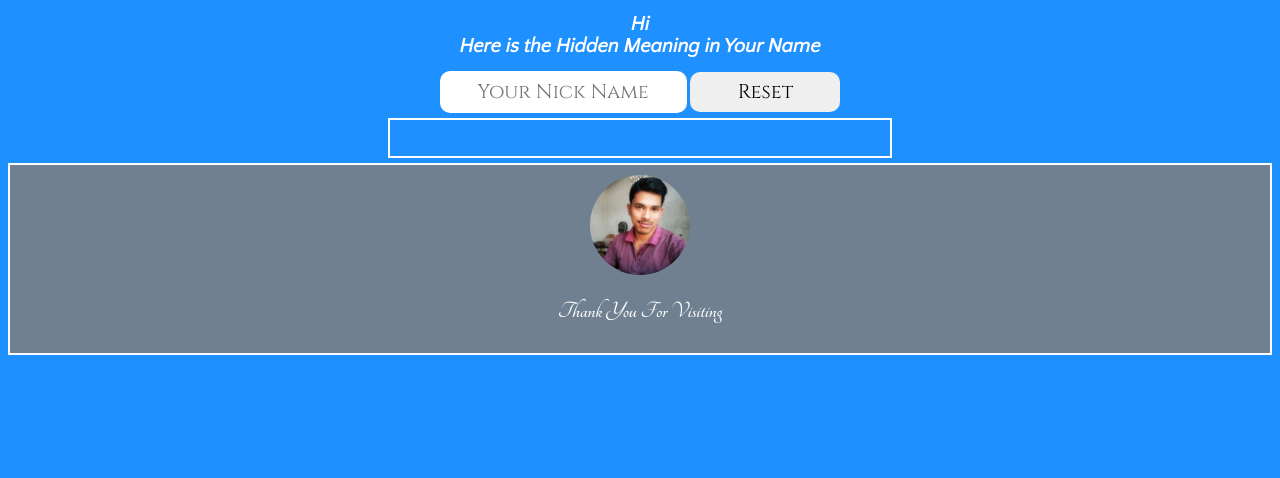
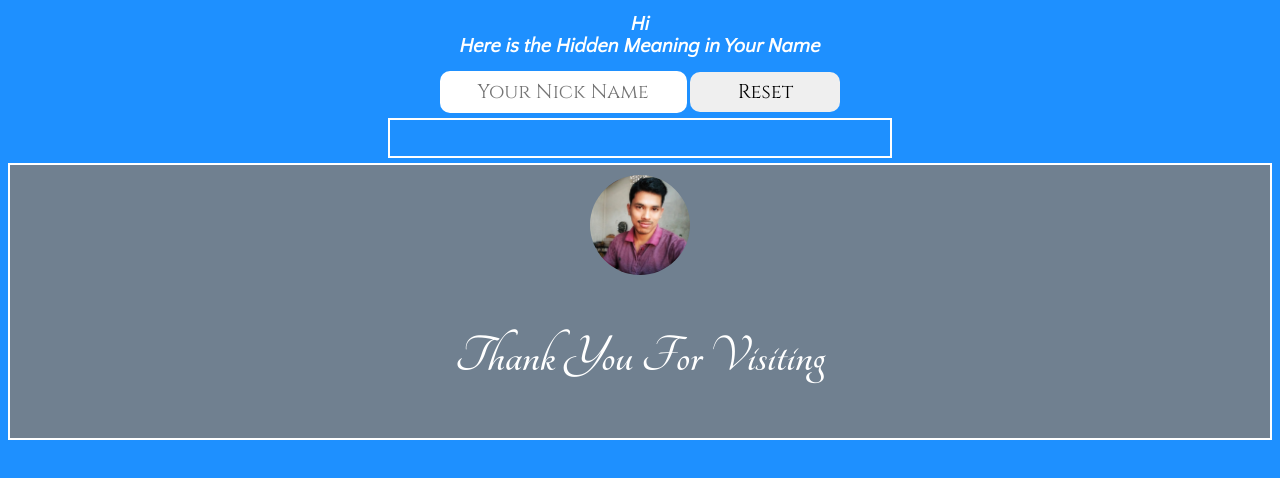
Before and after one commit to JamilCode/game, a plain HTML site: page index.html in a window 1280 px wide. Both pictures are taken after a click on the button "Meaning". Drawn offline with Linux system fonts and the light colour scheme.

Commit message:
Update style.css

```diff
--- a/style.css
+++ b/style.css
@@ -53,7 +53,7 @@ img {
 	border: 2px solid white;
 	margin: 5px auto;
 	padding: 10px;
-	font-size: 36;
+	font-size: 36px;
 	background-color: slategray;
 	font-family: 'Tangerine', cursive;
 }
```
